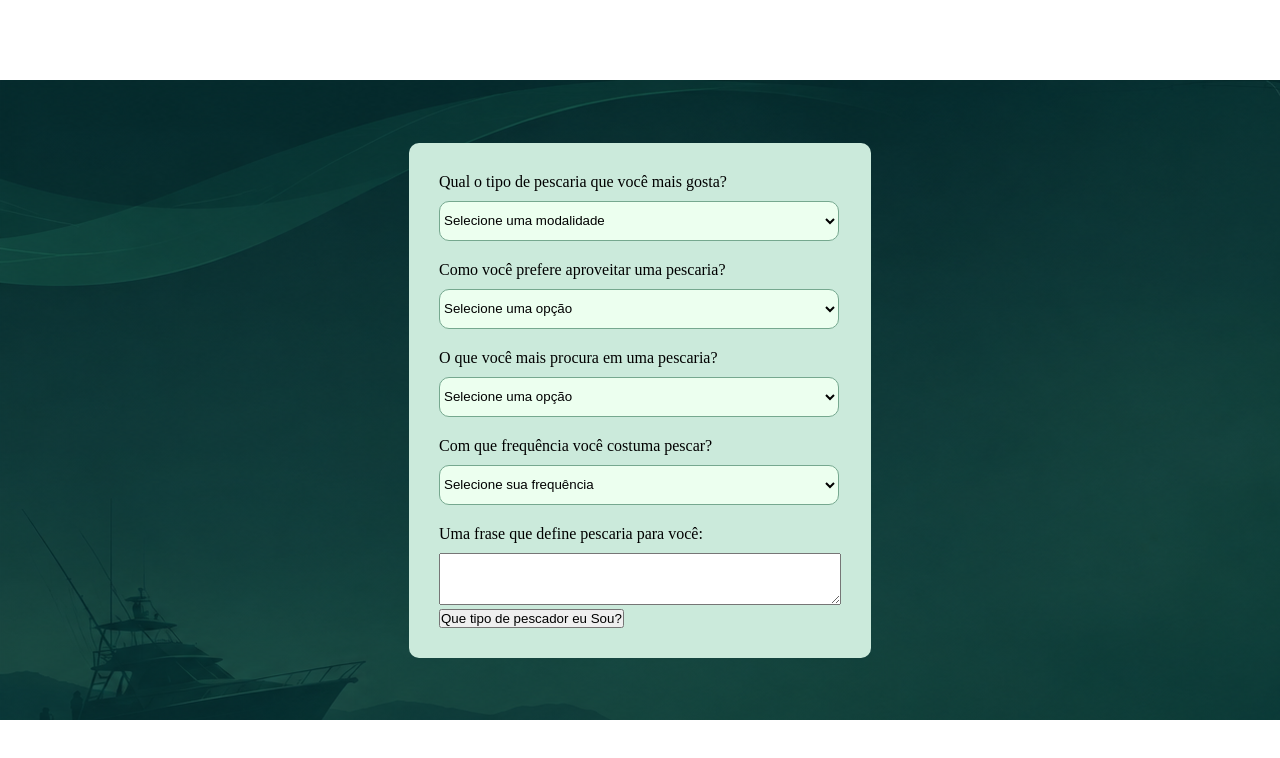
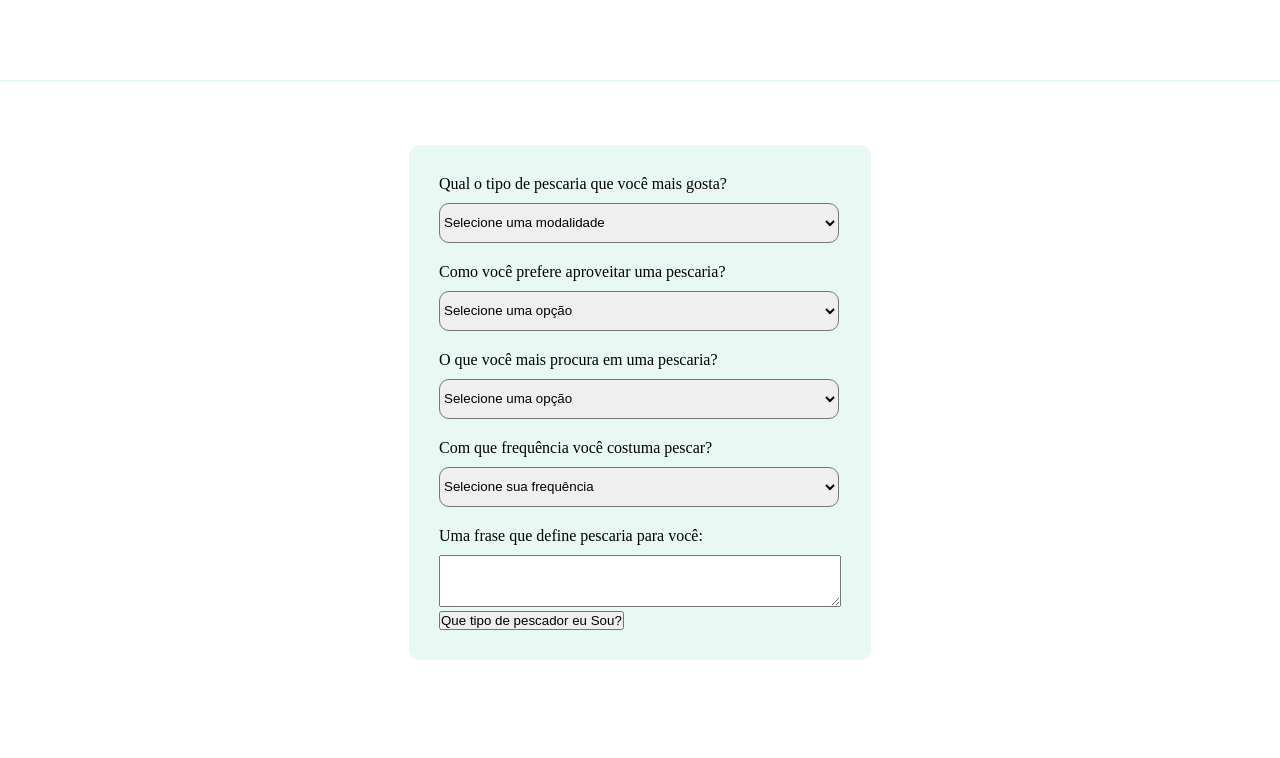
Before and after one commit to GBBermudes/PROJETO-INDIVIDUAL1, a website: page WEB-DATA-VIZ/public/formulario.html in a window 1280 px wide. Drawn offline with Linux system fonts and the light colour scheme.

Commit message:
modificacao - Modificando titulo das paginas html

```diff
--- a/WEB-DATA-VIZ/public/css/estilo.css
+++ b/WEB-DATA-VIZ/public/css/estilo.css
@@ -352,6 +352,7 @@ button:active {
 
 .relato {
   flex: 0 0 300px;
+
 }
 
 .relatos::-webkit-scrollbar {
--- a/WEB-DATA-VIZ/public/css/formulario.css
+++ b/WEB-DATA-VIZ/public/css/formulario.css
@@ -6,6 +6,7 @@
 
 .header {
     height: 80px;
+    border-bottom: 2px solid rgb(232, 248, 242);
 }
 
 .box-pai {
@@ -13,11 +14,10 @@
     display: flex;
     justify-content: center;
     align-items: center;
-    background-image: url(../assets/imgs/FUNDO_FORMULARIO.png);
 }
 
 .card-formulario {
-    background-color: rgb(203, 234, 219);
+    background-color: rgb(232, 248, 242);
     padding: 30px;
     border-radius: 10px;
 }
@@ -27,8 +27,6 @@
     width: 400px;
     border-radius: 10px;
     margin-bottom: 20px;
-    background-color: rgb(236, 255, 239);
-    border: 1px solid rgb(118, 168, 143);
 }
 
 .card-formulario option {
--- a/WEB-DATA-VIZ/public/formulario.html
+++ b/WEB-DATA-VIZ/public/formulario.html
@@ -5,7 +5,7 @@
     <meta charset="UTF-8">
     <meta name="viewport" content="width=device-width, initial-scale=1.0">
     <link rel="stylesheet" href="css/formulario.css">
-    <title>Document</title>
+    <title>Diário de Pesca do Gabriel | formulario</title>
 </head>
 
 <body>
```
Also changed, not shown: WEB-DATA-VIZ/public/cadastro.html (+1 -1 lines), WEB-DATA-VIZ/public/login.html (+1 -1 lines).
